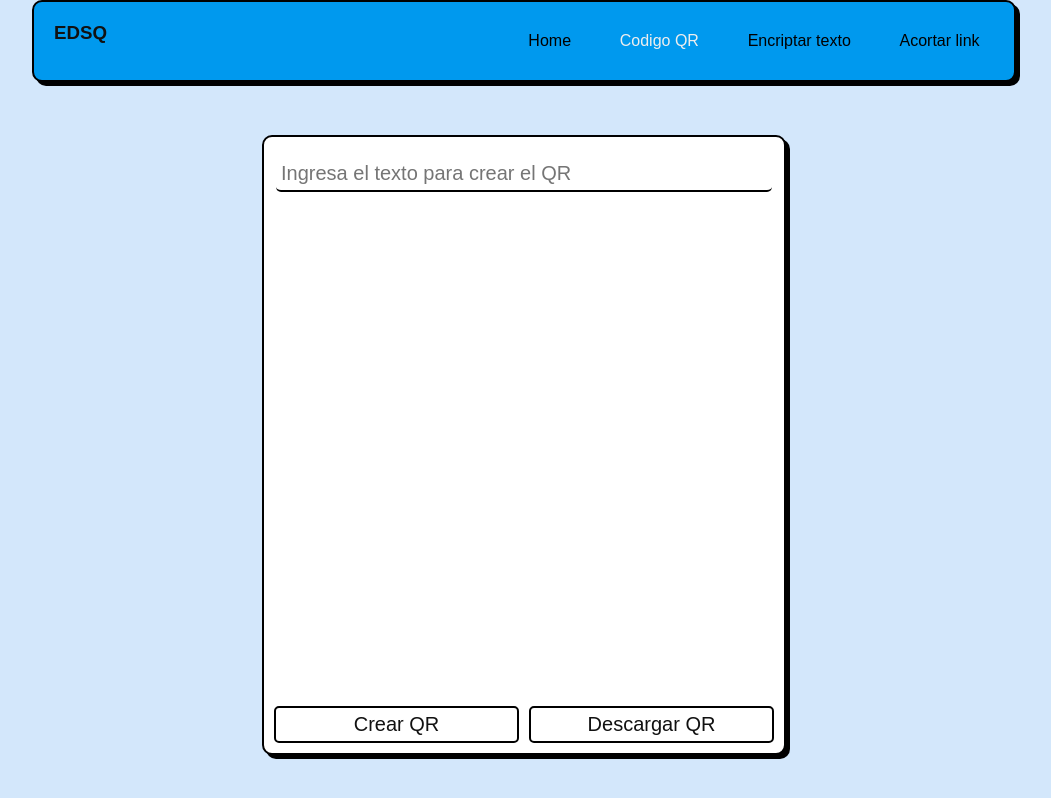
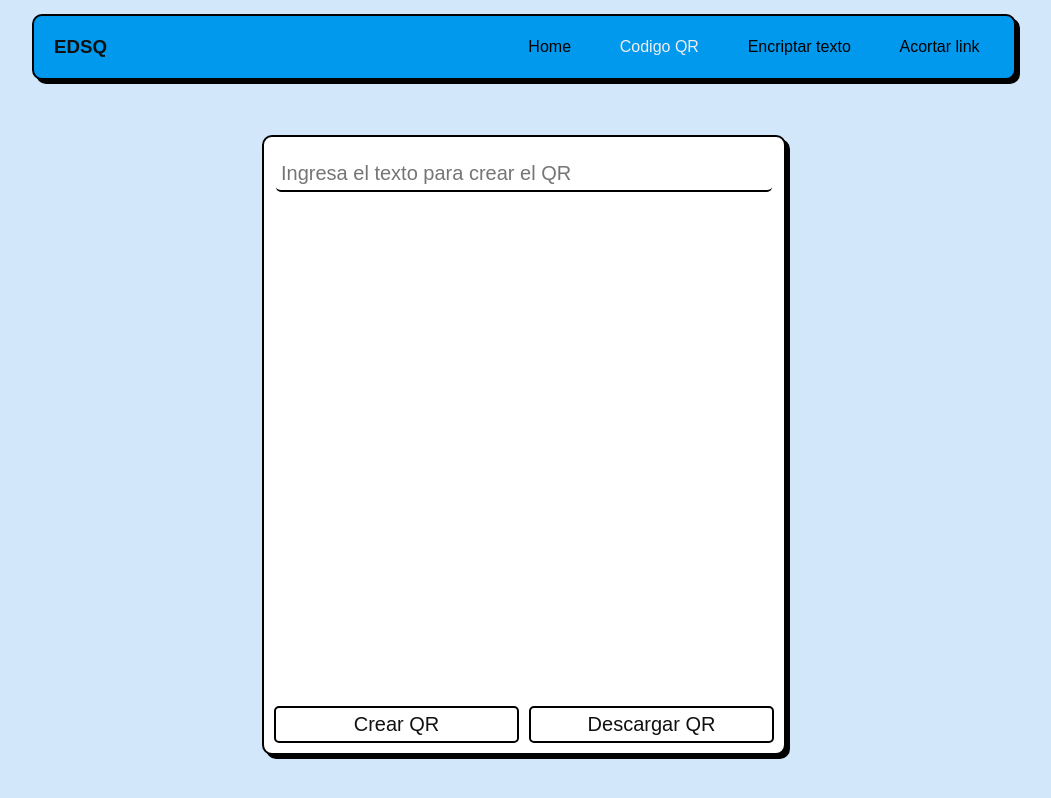
Before and after one commit to jhonatan-jaimes/front-crypt, a React (Vite) app: page /qr in a window 1280 px wide. Shown: the whole page, without its empty margins (116-1167 px from the left). Built offline with nearby package versions, Linux system fonts and the light colour scheme.

Commit message:
mejor distribución de los campos en pantalla

```diff
--- a/src/App.css
+++ b/src/App.css
@@ -6,7 +6,7 @@
 }
 
 .conNav{
-  height: 10vh;
+  min-height: 10vh;
   width: 100%;
   align-content: end;
 }
--- a/src/assets/component/nav/Nav.module.css
+++ b/src/assets/component/nav/Nav.module.css
@@ -15,13 +15,14 @@
 .navLinkCont {
   display: flex;
   min-width: 500px;
+  padding-top: 10px;
+  padding-bottom: 10px;
 }
 
 .linkNav {
   margin: auto;
   color: #000;
   cursor: pointer;
-  padding: 20px;
   text-decoration: none;
 }
 
@@ -30,7 +31,6 @@
   color: #eee;
   cursor: pointer;
   border-radius: 5px;
-  padding: 20px;
   text-decoration: none;
 }
 
--- a/src/assets/pages/qr-page/QrPage.jsx
+++ b/src/assets/pages/qr-page/QrPage.jsx
@@ -10,7 +10,7 @@ const QrPage = () => {
 
   const onClickE = async (mode, objeto) => {
     try {
-      const result = await fetchPost(`${UrlLinks.LOCAL_URL}/${mode}`, objeto);
+      const result = await fetchPost(`${UrlLinks.URL_GENERAL}/${mode}`, objeto);
       const data = await result.json();
       if (!result.ok) {
         setImgQr({ qr: data?.error });
```
